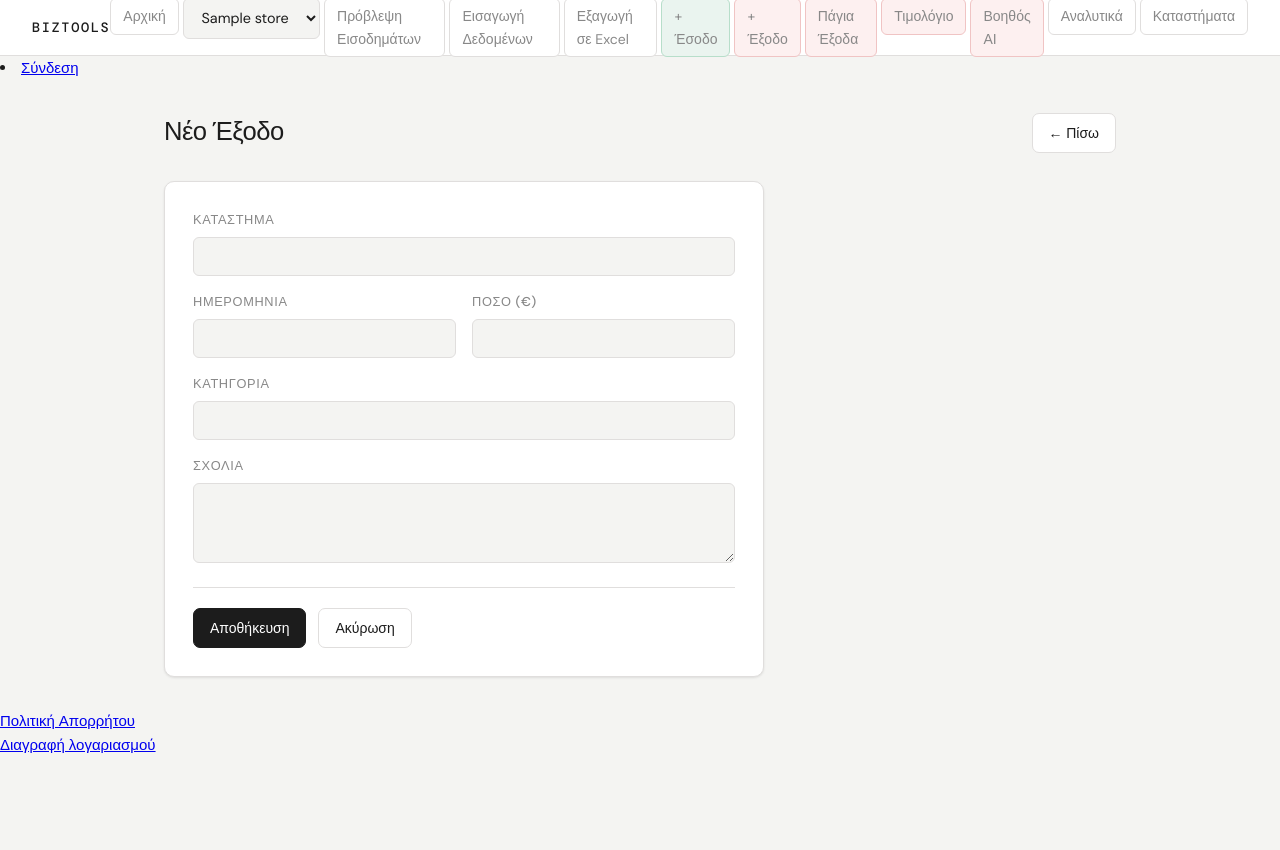
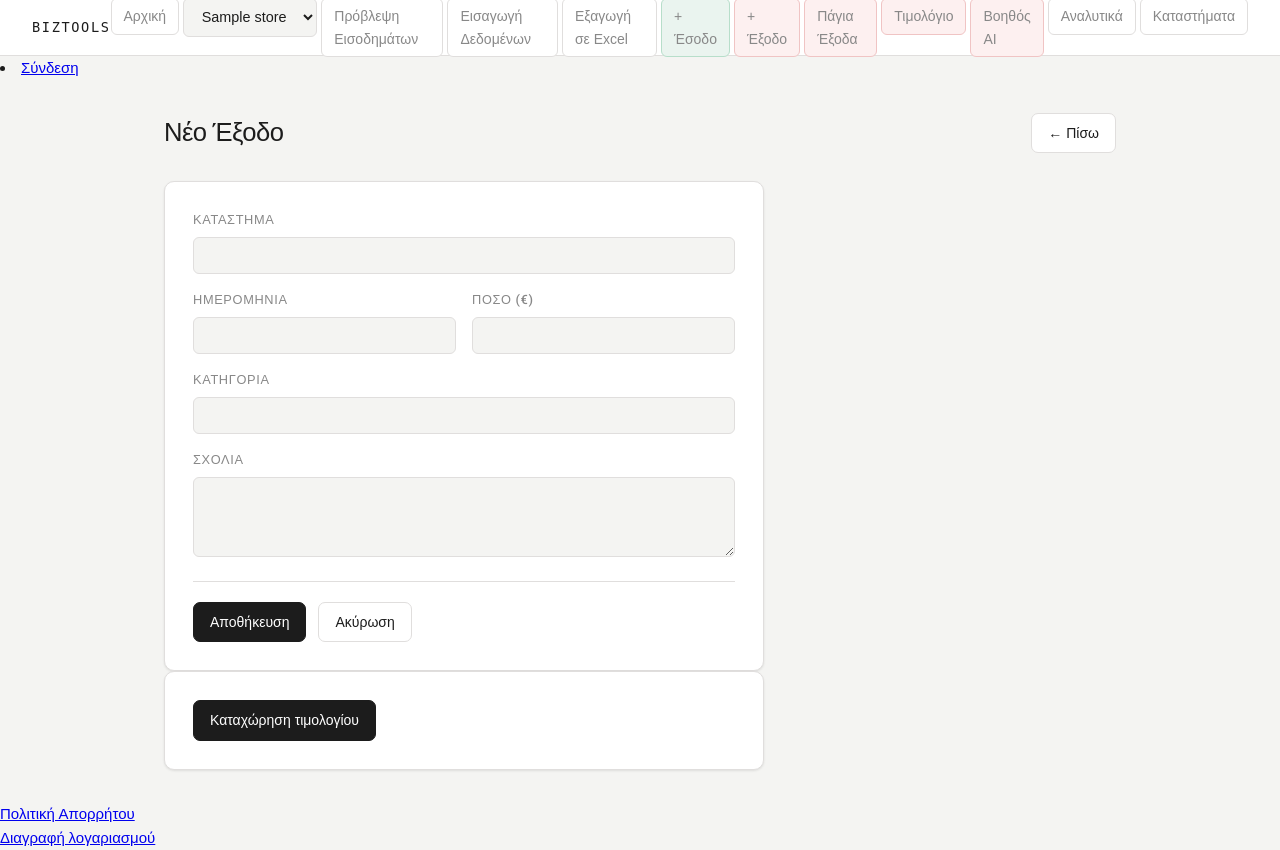
Before and after one commit to TelisK/business-tools, a Django app: template income_expenses/templates/income_expenses/submit_expense.html in a window 1280 px wide. Before the commit the page ends 753 px from the top, so only its background shows below. Run offline with Django 5.2, Linux system fonts and the light colour scheme; the template is opened without the code that fills it: most values are stand-ins (such as "Sample title", 1, 10 or a date in 2020); form fields are guessed from the names that the template uses.

Commit message:
change font and add invoice button

```diff
--- a/income_expenses/templates/income_expenses/base.html
+++ b/income_expenses/templates/income_expenses/base.html
@@ -4,7 +4,9 @@
     <meta charset="UTF-8">
     <meta name="viewport" content="width=device-width, initial-scale=1.0">
     <title>Business Tools</title>
-    <link href="https://fonts.googleapis.com/css2?family=DM+Sans:wght@300;400;500;600&family=DM+Mono:wght@400;500&display=swap" rel="stylesheet">
+    <link rel="preconnect" href="https://fonts.googleapis.com">
+    <link rel="preconnect" href="https://fonts.gstatic.com" crossorigin>
+    <link href="https://fonts.googleapis.com/css2?family=Roboto:ital,wght@0,100..900;1,100..900&display=swap" rel="stylesheet">
     <style>
         :root {
             --bg: #f4f4f2;
@@ -25,7 +27,7 @@
         * { box-sizing: border-box; margin: 0; padding: 0; }
 
         body {
-            font-family: 'DM Sans', sans-serif;
+            font-family: "Roboto", sans-serif;
             background: var(--bg);
             color: var(--text);
             min-height: 100vh;
--- a/income_expenses/templates/income_expenses/submit_expense.html
+++ b/income_expenses/templates/income_expenses/submit_expense.html
@@ -39,5 +39,8 @@
         </div>
     </form>
 </div>
+<div class="form-card">
+    <a href="{% url 'invoices:invoice_reader' %}" class="btn btn-primary">Καταχώρηση τιμολογίου</a>
+</div>
 
 {% endblock %}
```
